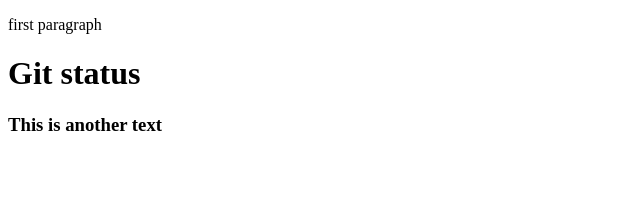
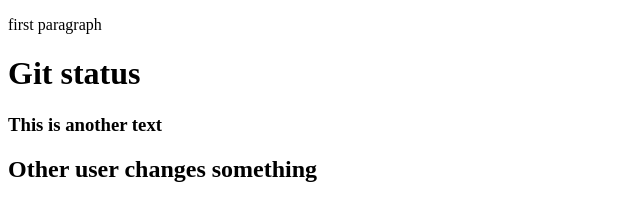
Before and after one commit to acchmedha/git-testing, a plain HTML site: page index.html in a window 1280 px wide. Shown: the whole page, without its empty margins (0-640 px from the left). Drawn offline with Linux system fonts and the light colour scheme.

Commit message:
Update index.html

```diff
--- a/index.html
+++ b/index.html
@@ -7,8 +7,9 @@
     <title>Document</title>
 </head>
 <body>
-  <p>first paragraph</p>
+    <p>first paragraph</p>
     <h1>Git status</h1>
     <h3>This is another text</h3>
+    <h2>Other user changes something</h2>
 </body>
 </html>
```
